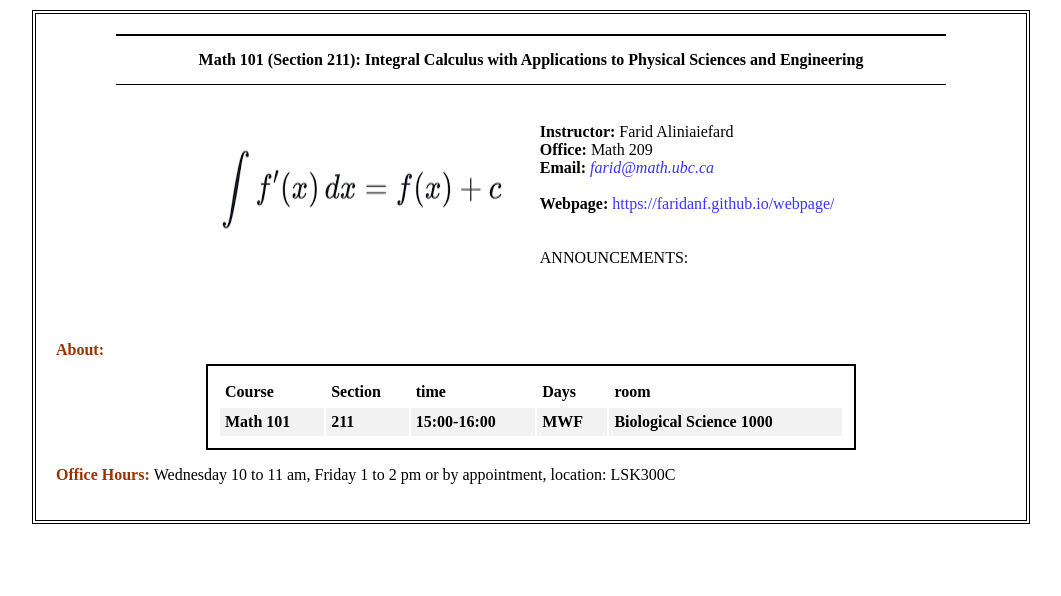
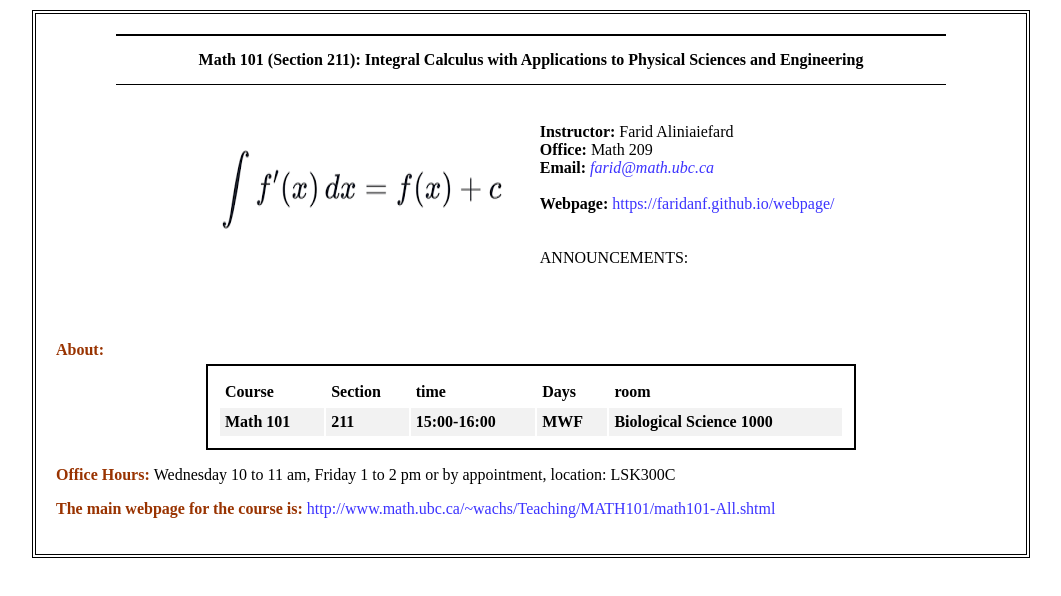
Before and after one commit to faridanf/Math101, a plain HTML site: page index.html in a window 1280 px wide. Shown: the whole page, without its empty margins (109-1170 px from the left). Drawn offline with Linux system fonts and the light colour scheme.

Commit message:
Update index.html

```diff
--- a/index.html
+++ b/index.html
@@ -63,6 +63,9 @@
 <p> <strong><span style="color: #993300;">Office Hours: </span></strong>   Wednesday 10 to 11 am, Friday 1 to 2 pm or by appointment, location: LSK300C
 
 
+           <p> <strong><span style="color: #993300;">The main webpage for the course is: </span></strong>              <a href="http://www.math.ubc.ca/~wachs/Teaching/MATH101/math101-All.shtml
+" target="_blank">http://www.math.ubc.ca/~wachs/Teaching/MATH101/math101-All.shtml
+</a><br>
 
 
 
```
